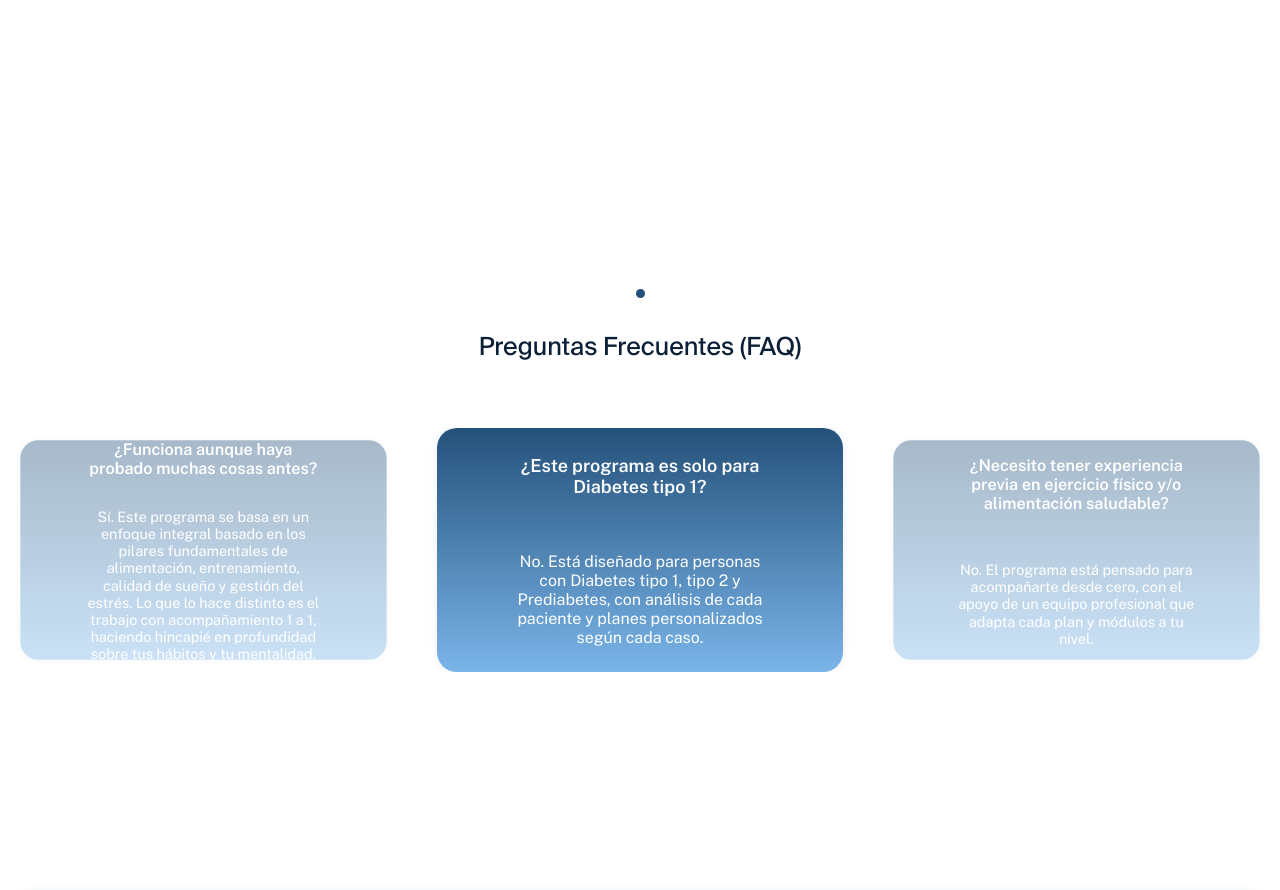
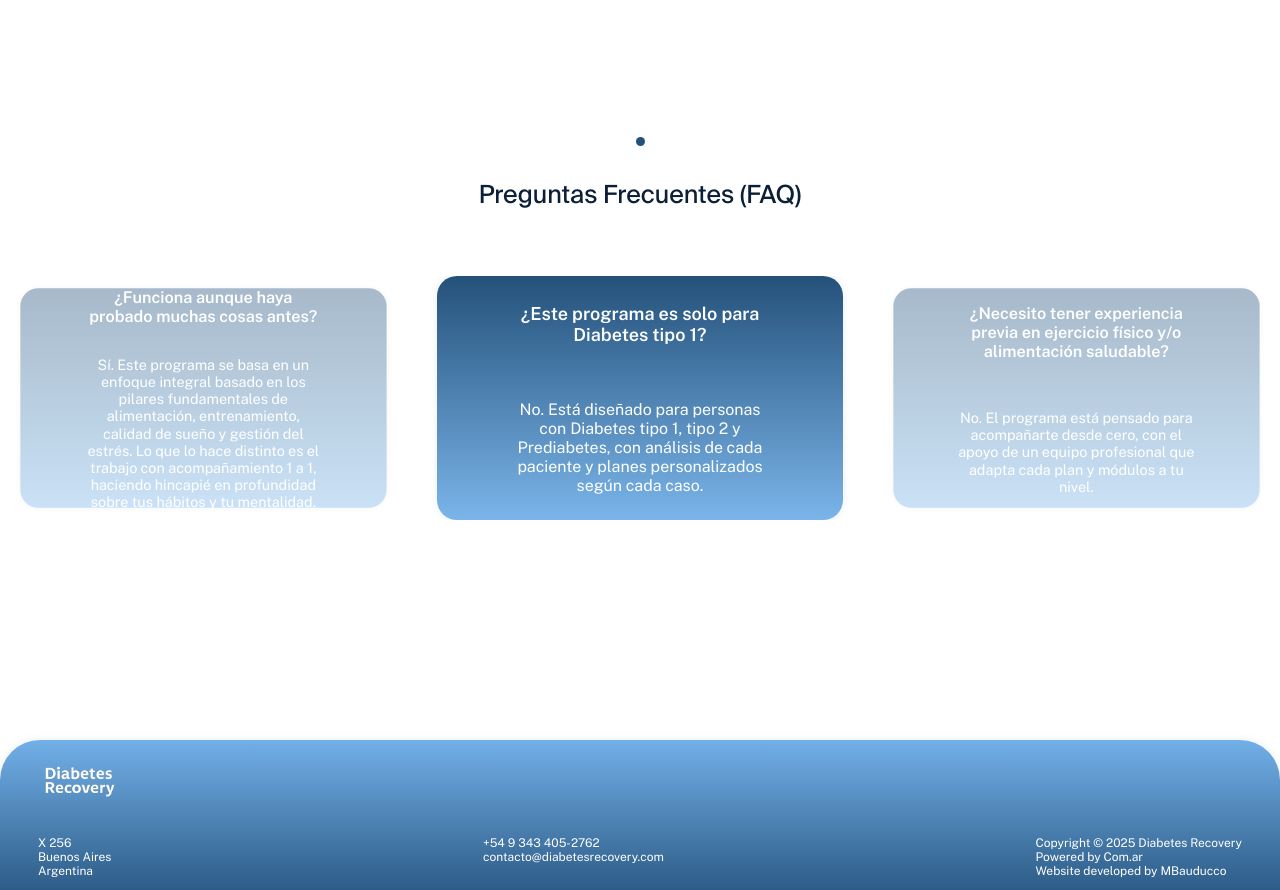
Before and after one commit to miguelbauducco/diabetesRecovery, a React (Create React App) app: page / in a window 1280 px wide. Shown: the part 5040-5930 px from the top of the page. Built offline with nearby package versions, Linux system fonts and the light colour scheme.

Commit message:
faq arreglado

```diff
--- a/src/App.css
+++ b/src/App.css
@@ -526,7 +526,7 @@ h5{
   }
 
   .ellipse{
-  margin-top: 152px;
+
   width:9px;
   height: 9px;
   background: rgba(36, 81, 122, 1);
@@ -1415,8 +1415,6 @@ font-style:Regular;
     margin-right: 290px;
   }
 
-
-
   .main-container, .background {
     margin: 0 ;
     box-sizing: border-box;
```
